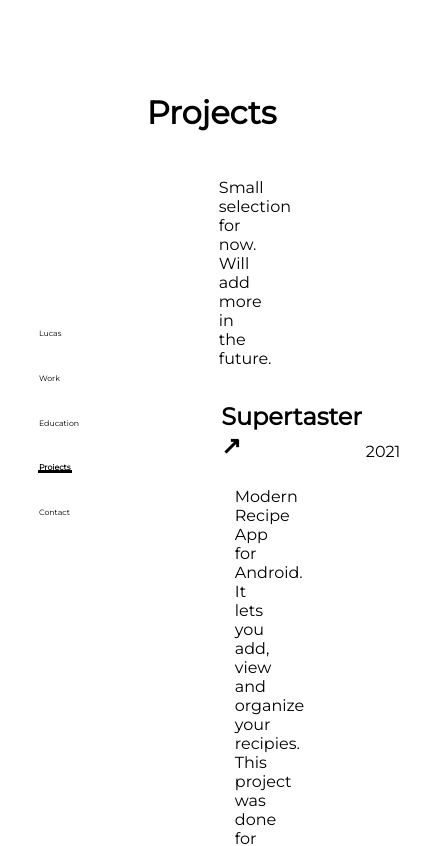
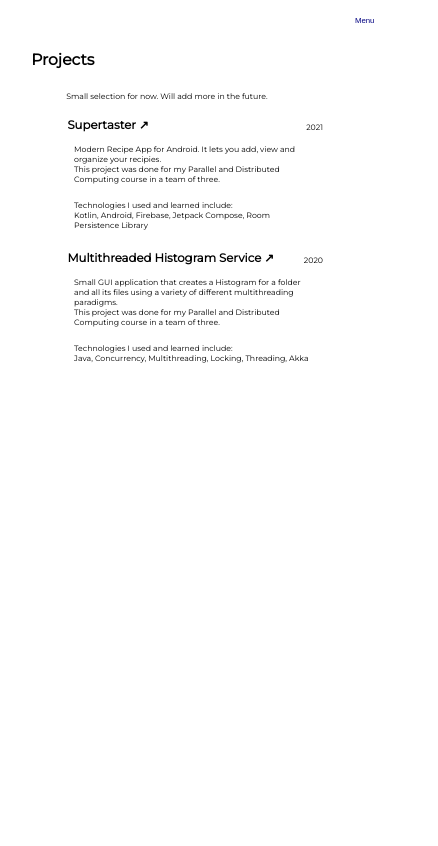
Before and after one commit to lucas-carvajal/website, a SvelteKit app: page /projects in a window 390 px wide. Shown: the top 846 px of the page, 438 px wide, since content can reach past the window. Built offline with nearby package versions, Linux system fonts and the light colour scheme.

Commit message:
animate menu on mobile

```diff
--- a/src/lib/NavButton.svelte
+++ b/src/lib/NavButton.svelte
@@ -4,6 +4,8 @@
 
     export let route: string;
     export let title: string;
+
+    export let animateMenuOut: any
 
     $: isActive = route === $page.url.pathname;;
     $: isActive == false, animateOut();
@@ -56,24 +58,20 @@
     </div>
 {:else}
     <div on:mouseenter={() => {
-            console.log(route + " animate IN")
             animateIn()
         }}
         on:mouseleave={() => {
-            console.log(route + " animate OUT")
             animateOut()
         }}
         on:touchstart={() => {
-            console.log(route + " animate IN")
             animateIn()
         }}
         on:touchend={() => {
-            console.log(route + " animate OUT")
             animateOut()
         }}
     >
         <div class="element">
-            <a href={route}
+            <a href={route} on:click={() => {animateMenuOut()}}
                 style:border-style={`solid`}
                 style:border-width={`0.1em`}
                 style:border-image={`linear-gradient(${gradientState}) 0% 0 100% 0/0px 0 3px 0 stretch`}
@@ -95,7 +93,7 @@
         display: inline-block;
         margin: 0.6em 0;
         text-decoration: none;
-        color: var(--text);
+        color: var(--text-color);
         font-size: 2vw;
     }
 
--- a/src/lib/ProjectCard.svelte
+++ b/src/lib/ProjectCard.svelte
@@ -58,6 +58,6 @@
 
     a {
         text-decoration: none;
-        color: var(--text);
+        color: var(--text-color);
     }
 </style>
--- a/src/routes/+layout.svelte
+++ b/src/routes/+layout.svelte
@@ -1,59 +1,151 @@
 <script lang="ts">
     import "@fontsource/montserrat"
     import NavButton from "../lib/NavButton.svelte"
+
+    var navOffset = "-200vw"
+    var mainOffset = "0vw"
+
+    let tick = 0;
+	let interval: any
+
+    const animateMenuIn = () => {
+        clearInterval(interval)
+        tick = 0
+        interval = setInterval(() => {
+            tick <= 200 ?
+                setOffsets(`${-200 + tick}vw`, `${0 - tick}vw`) :
+                setOffsets(`0vw`, `-200vw`)
+            tick = tick + 2
+        }, 0.0001)
+    }
+
+    const animateMenuOut = () => {
+        clearInterval(interval)
+        tick = 0
+        interval = setInterval(() => {
+            tick <= 200 ?
+                setOffsets(`${0 - tick}vw`, `${-200 + tick}vw`) :
+                setOffsets(`-200vw`, `0vw`)
+            tick = tick + 2
+        }, 0.0001)
+    }
+
+    const setOffsets = (navLeftOffseet: string, mainRightOffset: string) => {
+        navOffset = navLeftOffseet
+        mainOffset = mainRightOffset
+    }
+
 </script>
 
-<div class="nav">
+<div class="nav" style="--nav-offset: {navOffset}">
+    <button class="menu-button-nav" on:click={() => {animateMenuOut()}}>
+        Close
+    </button>
     <div class="elements">
-        <NavButton route="/" title="Lucas" />
-        <NavButton route="/work" title="Work" />
-        <NavButton route="/education" title="Education" />
-        <NavButton route="/projects" title="Projects" />
-        <NavButton route="/contact" title="Contact" />
+        <NavButton route="/" title="Lucas" animateMenuOut={animateMenuOut}/>
+        <NavButton route="/work" title="Work" animateMenuOut={animateMenuOut}/>
+        <NavButton route="/education" title="Education" animateMenuOut={animateMenuOut}/>
+        <NavButton route="/projects" title="Projects" animateMenuOut={animateMenuOut}/>
+        <NavButton route="/contact" title="Contact" animateMenuOut={animateMenuOut}/>
     </div>
 </div>
 
-<div class="main">
+<div class="main" style="--main-offset: {mainOffset}">
+    <button class="menu-button-main" on:click={() => {animateMenuIn()}}>
+        Menu
+    </button>
     <slot></slot>
 </div>
 
 <style>
     .nav {
         position: fixed;
-        width: 20%;
-        height: 100%;
+        width: 20vw;
+        height: 100vh;
         top: 0;
         left: 0;
         z-index: 1;
         overflow-x: hidden;
         padding-top: auto;
         padding-bottom: auto;
-        padding-left: 20px;
+        margin-left: 20px;
         display: flex;
         justify-content: center;
         align-items: center;
     }
 
     .main {
-        margin-left: 20%;
+        margin-left: 20vw;
         padding: 4em;
+    }
+
+    .menu-button-main {
+        visibility: hidden;
+    }
+
+    .menu-button-nav {
+        visibility: hidden;
     }
 
     div {
         font-family: 'montserrat', sans-serif;
     }
 
+    @media (max-width: 750px) {
+        .nav {
+            margin-left: 0;
+            font-size: 2em;
+            width: 100vw;
+            left: var(--nav-offset);
+            position: fixed;
+            overflow: hidden;
+        }
+
+        .main {
+            margin-left: 0;
+            padding: 4em;
+            font-size: 2vw;
+            right: var(--main-offset);
+            position: fixed;
+            overflow: hidden;
+        }
+
+        .menu-button-nav {
+            visibility: visible;
+            position: fixed;
+            top: 0;
+            right: var(--nav-offset);
+            font-size: 2vw;
+            border: none;
+            background: none;
+            padding: 2em;
+            color: navy;
+        }
+
+        .menu-button-main {
+            visibility: visible;
+            position: fixed;
+            top: 0;
+            right: var(--main-offset);
+            font-size: 2vw;
+            border: none;
+            background: none;
+            padding: 2em;
+            color: navy;
+        }
+    }
+
     :global(body) {
-        background-color: var(--background);
-        color: var(--text);
+        background-color: var(--background-color);
+        color: var(--text-color);
     }
 
     :global(:root) {
         /* --background: #a1c8f4; */
-        --background: #ffffff;
+        --background-color: #ffffff;
         /* --accent: #f4b087; */
-        --accent: #000000;
+        --accent-color: #000000;
         /* --text: #ffffff; */
-        --text: #000000;
+        --text-color: #000000;
     }
 </style>
--- a/src/routes/+page.svelte
+++ b/src/routes/+page.svelte
@@ -68,6 +68,6 @@
 
     a {
         text-decoration: none;
-        color: var(--text);
+        color: var(--text-color);
     }
 </style>
```
